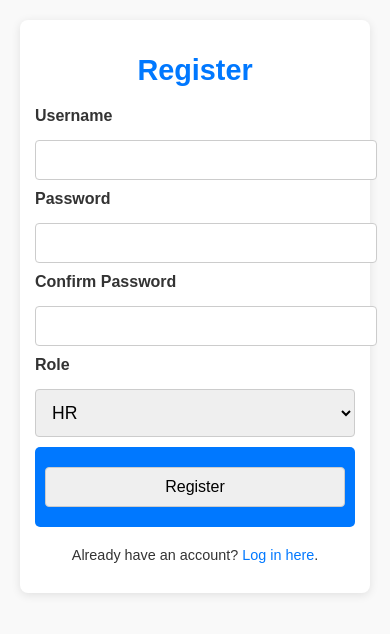
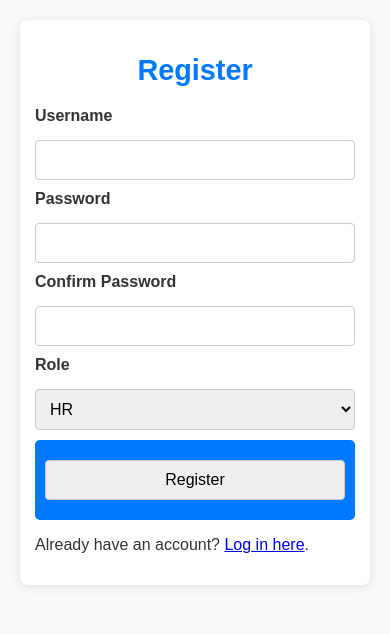
Before and after one commit to wmex/miniapp, a Flask app: page /register in a window 390 px wide. Shown: the top 634 px of the page. Run offline with Flask 3, Linux system fonts and the light colour scheme; some libraries are stand-ins or nearby versions.

Commit message:
design improvements

```diff
--- a/templates/register.html
+++ b/templates/register.html
@@ -36,27 +36,14 @@
         font-weight: bold;
     }
 
-        input {
+    input, select {
         width: 100%;
         padding: 12px;
         margin: 10px 0;
         border: 1px solid #ccc;
         border-radius: 4px;
         font-size: 1.1rem;
-        }
-
-        select {
-            width: 100%;
-            padding: 12px;
-            margin: 10px 0;
-            border: 1px solid #ccc;
-            border-radius: 4px;
-            font-size: 1.1rem;
-        }
-
-        .error {
-            color: red;
-            font-size: 0.9em;
+        box-sizing: border-box;
     }
 
     .btn {
@@ -91,31 +78,18 @@
         background-color: #dc3545;
     }
 
-        .account-link {
-            text-align: center;
-            margin-top: 20px;
-            font-size: 0.9rem;
-        }
-
-        .account-link a {
-            color: var(--tg-theme-link-color, #0078FF);
-            text-decoration: none;
-        }
-
-        .account-link a:hover {
-            text-decoration: underline;
-        }
-
+    /* Dynamic resizing for smaller screens */
     @media (max-width: 600px) {
         .Main {
             padding: 15px;
+            max-width: 100%;  /* Allow full width on mobile */
         }
         h1 {
             font-size: 1.8rem;
         }
-            input, .btn {
+        input, .btn, select {
             font-size: 1rem;
-                padding: 10px;
+            padding: 10px;  /* Adjust padding for mobile */
         }
     }
 </style>
@@ -127,21 +101,21 @@
             {{ form.hidden_tag() }}
             <div>
     <label for="username">{{ form.username.label }}</label>
-                {{ form.username(size=32, class_='input') }}
+    {{ form.username(class_='input') }}  <!-- Removed fixed size to allow dynamic resizing -->
     {% for error in form.username.errors %}
         <div class="error">{{ error }}</div>
     {% endfor %}
 </div>
 <div>
     <label for="password">{{ form.password.label }}</label>
-                {{ form.password(size=32, class_='input') }}
+    {{ form.password(class_='input') }}
     {% for error in form.password.errors %}
         <div class="error">{{ error }}</div>
     {% endfor %}
 </div>
 <div>
     <label for="confirm_password">{{ form.confirm_password.label }}</label>
-                {{ form.confirm_password(size=32, class_='input') }}
+    {{ form.confirm_password(class_='input') }}
     {% for error in form.confirm_password.errors %}
         <div class="error">{{ error }}</div>
     {% endfor %}
@@ -154,6 +128,8 @@
     {% endfor %}
 </div>
 <button type="submit" class="btn">{{ form.submit() }}</button>
+
+
         </form>
 
         <div class="account-link">
```
Lines whose indentation alone changed are shown as unchanged.
